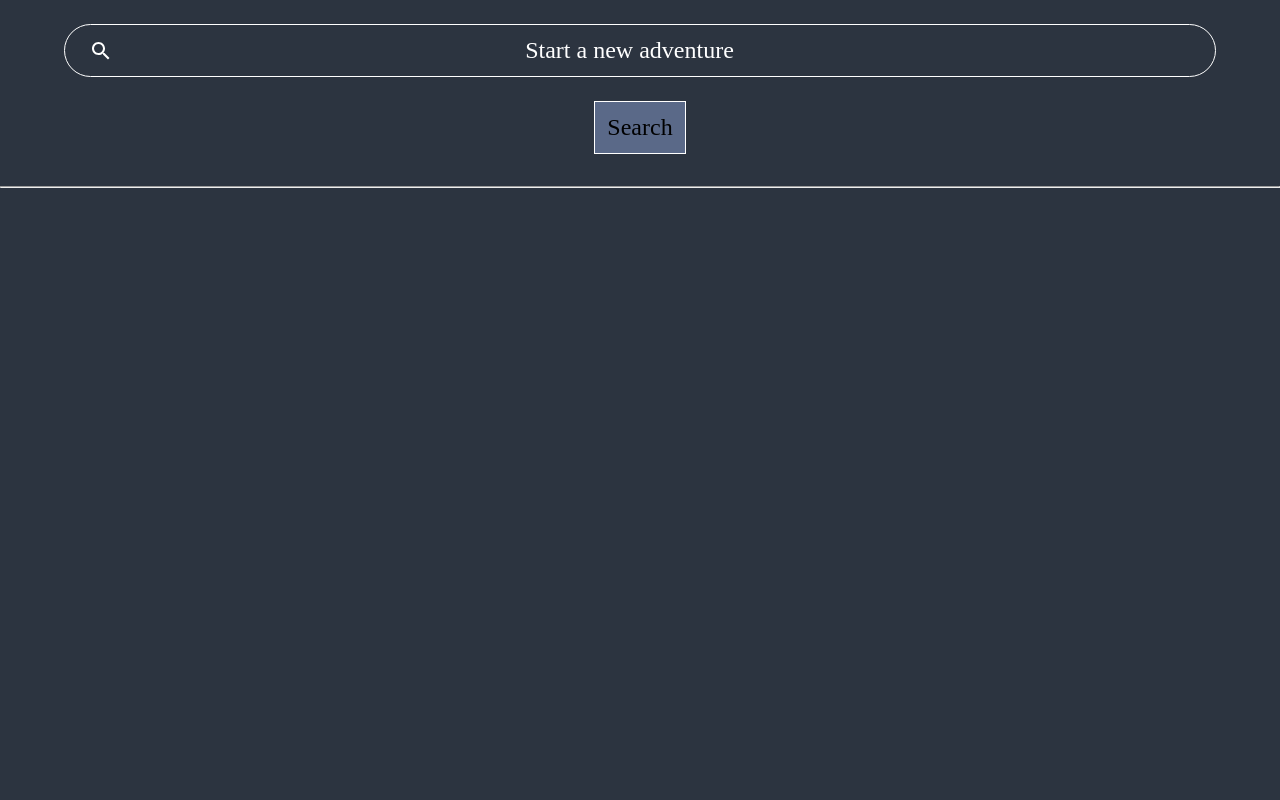
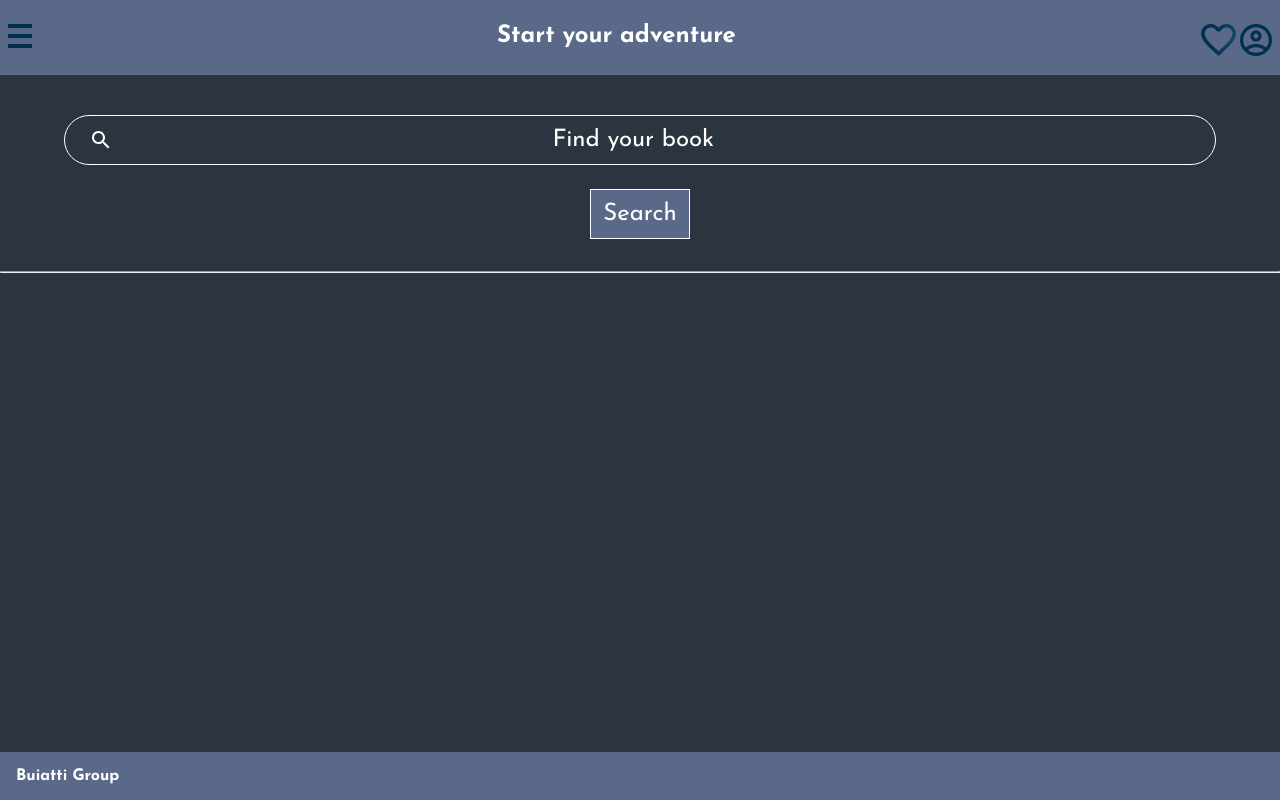
Before and after one commit to RZB1414/book-list, a website: page pesquisa/pesquisa.html in a window 1280 px wide. Drawn offline with Linux system fonts and the light colour scheme.

Commit message:
almost finished css and html of search and index

```diff
--- a/css/rodape.css
+++ b/css/footer.css
@@ -1,6 +1,9 @@
 .rodape__texto {
+    position: fixed;
+    bottom: 0;
+    width: 100%;
     padding: 1em;
-    margin-top: 3.5em;
+    margin-top: 1em;
     color: var(--color-white);
     font-family: var(--primary-font);
     font-size: 1em;
--- a/css/swiper.css
+++ b/css/swiper.css
@@ -55,7 +55,7 @@
       margin-bottom: 1em;
       padding: 1em;
       justify-content: center;
-      height: 280px;
+      height: 310px;
       width: 80%;
       overflow: hidden;
   }
--- /dev/null
+++ b/pesquisa/footer-pesquisa.css
@@ -0,0 +1,12 @@
+.rodape__texto {
+    position: fixed;
+    bottom: 0;
+    width: 100%;
+    padding: 1em;
+    margin-top: 3.5em;
+    color: var(--color-white);
+    font-family: var(--primary-font);
+    font-size: 1em;
+    font-weight: 700;
+    background-color: #5A6988;
+}
--- /dev/null
+++ b/pesquisa/header-pesquisa.css
@@ -0,0 +1,60 @@
+.header {
+    display: flex;
+    justify-content: space-between;
+    padding-top: 1.5em;
+    padding-bottom: 1em;
+    margin-bottom: 1em;
+    background-color: #5A6988;
+    position: relative;
+}
+
+.header__menu {
+    width: 24px;
+    height: 24px;
+    background-image: url('../img/Menu.svg');
+    display: inline-block;
+    background-repeat: no-repeat;
+    background-position: center;
+    margin-left: .5em;
+}
+
+.container__checkbox-header {
+    display: none;
+}
+
+.header__titulo {
+    color: var(--color-white);
+    font-family: var(--primary-font);
+    font-size: 1.5em;
+    font-weight: 700;
+    margin: 0 .5em;
+}
+
+.header__icones {
+    margin-right: .5em;
+}
+
+.lista-menu-header {
+    display: none;
+    position: absolute;
+    top:100%;
+    width: 40vw;
+    background-color: #5A6988;
+    z-index: 9999;
+}
+
+.lista-menu-item-header {
+    padding: .5em;
+    font-size: 1.5em;
+    color: var(--color-white);
+    font-family: var(--primary-font);
+}
+
+.lista-menu-link-header {
+    text-decoration: none;
+    color: var(--color-white);
+}
+
+.container__checkbox-header:checked ~ .lista-menu-header {
+    display: block;
+}
--- a/pesquisa/pesquisa.css
+++ b/pesquisa/pesquisa.css
@@ -1,3 +1,5 @@
+@import url(../styles.css);
+
 body {
     background-color: #2c3440;
 }
--- a/pesquisa/pesquisa.html
+++ b/pesquisa/pesquisa.html
@@ -7,19 +7,60 @@
     <title>Pesquisas</title>
 
     <link rel="stylesheet" href="../css/reset.css">
+
+    <link rel="preconnect" href="https://fonts.googleapis.com">
+    <link rel="preconnect" href="https://fonts.gstatic.com" crossorigin>
+    <link
+        href="https://fonts.googleapis.com/css2?family=Josefin+Sans:wght@400;700&family=Poppins:wght@400;700&display=swap"
+        rel="stylesheet">
+
     <link rel="stylesheet" href="./pesquisa.css">
+    <link rel="stylesheet" href="../pesquisa/header-pesquisa.css">
+    <link rel="stylesheet" href="../pesquisa/footer-pesquisa.css">
+
 </head>
 
 <body>
+    <header class="header">
+
+        <input type="checkbox" id="menu" class="container__checkbox-header">
+        <label for="menu" class="header__menu-label">
+            <span class="header__menu"></span>
+        </label>
+
+        <ul class="lista-menu-header">
+            <li class="lista-menu-item-header">
+                <a href="./pesquisa.html" class="lista-menu-link-header">Search</a>
+            </li>
+            <li class="lista-menu-item-header">
+                <a href="../index.html" class="lista-menu-link-header">Library</a>
+            </li>
+            <li class="lista-menu-item-header">
+                <a class="lista-menu-link-header">News</a>
+            </li>
+        </ul>
+
+        <h1 class="header__titulo">Start your adventure</h1>
+        <div class="header__icones">
+            <a href="#" class="header__icones-link"><img class="header__img" src="../img/Favoritos.svg"
+                    alt="Livros favoritos" /></a>
+            <a href="#" class="header__icones-link"><img class="header__img" src="../img/Usuario.svg"
+                    alt="Perfil do usuário" /></a>
+        </div>
+    </header>
 
     <form class="pesquisa">
-        <input type="search" class="pesquisa-input" placeholder="Start a new adventure">
+        <input type="search" class="pesquisa-input" placeholder=" Find your book">
         <button type="submit" class="pesquisa-botao">Search</button>
     </form>
 
-    <hr/>
+    <hr />
 
     <div class="livros-container"></div>
+
+    <footer class="rodape">
+        <h2 class="rodape__texto">Buiatti Group</h2>
+    </footer>
 
     <script type="module" src="script.js"></script>
 </body>
--- a/styles.css
+++ b/styles.css
@@ -1,7 +1,7 @@
 @import url('css/header.css');
 @import url('css/swiper.css');
 @import url('css/descricao.css');
-@import url('css/rodape.css');
+@import url('css/footer.css');
 
 
 :root {
```
Also changed, not shown: dados.json (+7 -0 lines), index.html (+2 -0 lines).
